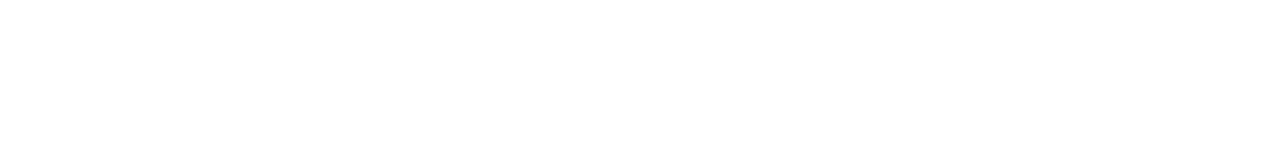
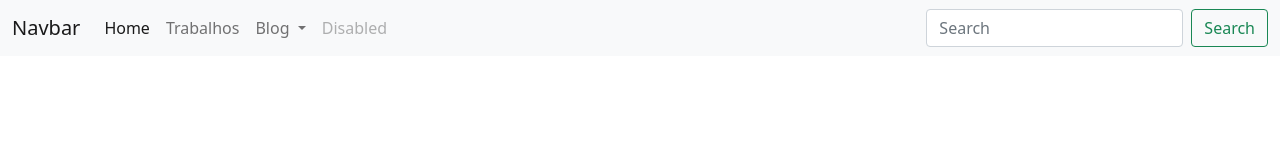
Before and after one commit to Walessonrdreis/RLSystem_bootstrap, a plain HTML site: page index.html in a window 1280 px wide. Drawn offline with Linux system fonts and the light colour scheme.

Commit message:
inserindo navbar parte 1

```diff
--- a/index.html
+++ b/index.html
@@ -15,8 +15,55 @@
     <title> </title>
 </head>
 <body>
+    <!-- Starter header area-->
+    <div class="header_area">
+        <div class="main-menu">
+            <nav class="navbar navbar-expand-lg navbar-light bg-light">
+                <div class="container-fluid">
+                    <a class="navbar-brand" href="#">Navbar</a>
+                    <button class="navbar-toggler" type="button" data-bs-toggle="collapse" data-bs-target="#navbarSupportedContent"
+                        aria-controls="navbarSupportedContent" aria-expanded="false" aria-label="Toggle navigation">
+                        <span class="navbar-toggler-icon"></span>
+                    </button>
+                    <div class="collapse navbar-collapse" id="navbarSupportedContent">
+                        <ul class="navbar-nav me-auto mb-2 mb-lg-0">
+                            <li class="nav-item">
+                                <a class="nav-link active" aria-current="page" href="#">Home</a>
+                            </li>
+                            <li class="nav-item">
+                                <a class="nav-link" href="#">Trabalhos</a>
+                            </li>
+                            <li class="nav-item dropdown">
+                                <a class="nav-link dropdown-toggle" href="#" id="navbarDropdown" role="button"
+                                    data-bs-toggle="dropdown" aria-expanded="false">
+                                    Blog
+                                </a>
+                                <ul class="dropdown-menu" aria-labelledby="navbarDropdown">
+                                    <li><a class="dropdown-item" href="#">Action</a></li>
+                                    <li><a class="dropdown-item" href="#">Another action</a></li>
+                                    <li>
+                                        <hr class="dropdown-divider">
+                                    </li>
+                                    <li><a class="dropdown-item" href="#">Something else here</a></li>
+                                </ul>
+                            </li>
+                            <li class="nav-item">
+                                <a class="nav-link disabled">Disabled</a>
+                            </li>
+                        </ul>
+                        <form class="d-flex">
+                            <input class="form-control me-2" type="search" placeholder="Search" aria-label="Search">
+                            <button class="btn btn-outline-success" type="submit">Search</button>
+                        </form>
+                    </div>
+                </div>
+            </nav>
+        </div>
+    </div>
+
+    <!-- End header area-->
 
 
-
+    <script src="/js/bootstrap.min.js"></script>
 </body>
 </html>
```
Also changed, not shown: img/about.png (added), img/banner-principal.png (added), img/brands/logo1.png (added), img/brands/logo2.png (added), img/brands/logo3.png (added), img/brands/logo4.png (added), img/brands/logo5.png (added), img/brands/logo6.png (added), img/brands/logo7.png (added), img/brands/logo8.png (added), img/brands/logo9.png (added), img/client-info-bg.png (added), img/footer-bg.png (added), img/home-banner.png (added), 5 more files.
